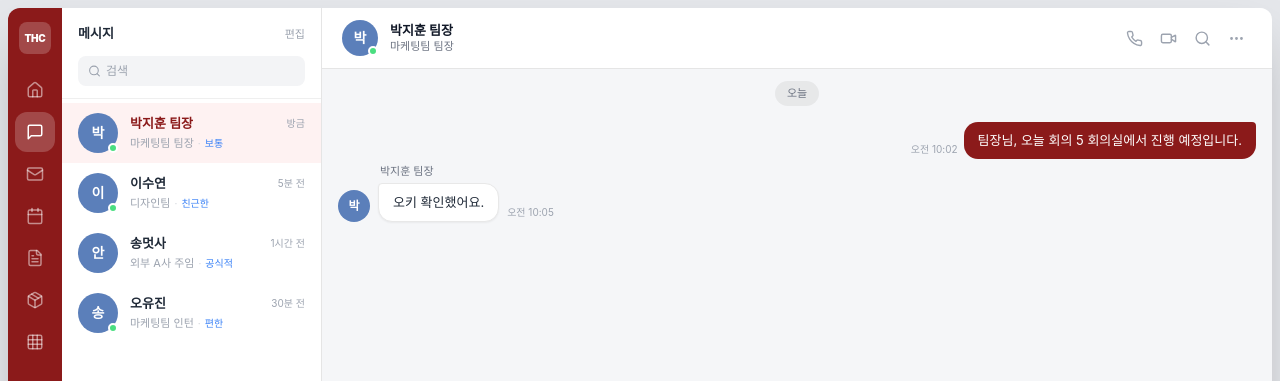
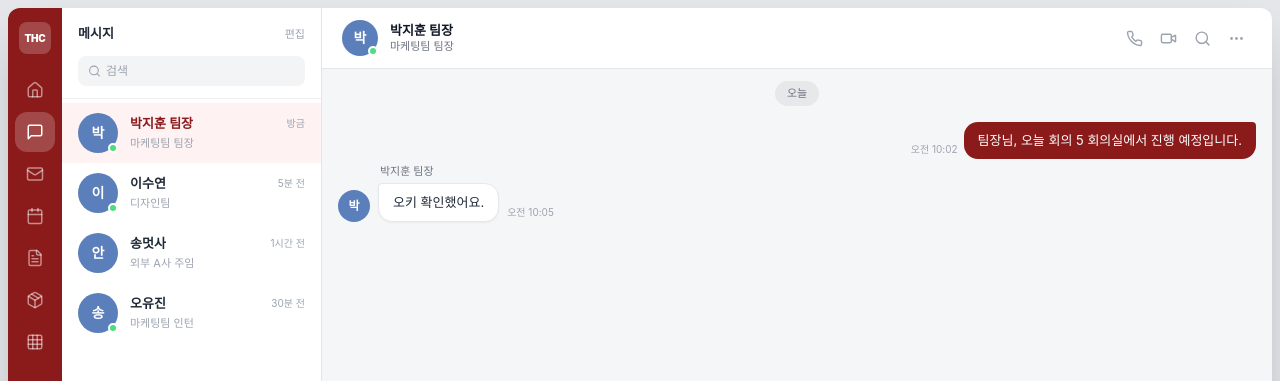
Before and after one commit to o25e/ne-nep, a React (Vite) app: page / in a window 1280 px wide. Shown: the top 381 px of the page. Built offline with nearby package versions, Linux system fonts and the light colour scheme.

Commit message:
fix: 사이드바 메시지 목록에서 친밀도 라벨 숨김

```diff
--- a/src/components/Messenger/Sidebar.tsx
+++ b/src/components/Messenger/Sidebar.tsx
@@ -1,5 +1,5 @@
 import { Search } from 'lucide-react'
-import { contacts, Contact, INTIMACY_LABELS } from '../../data/mockData'
+import { contacts, Contact } from '../../data/mockData'
 
 interface SidebarProps {
   selectedId: string
@@ -83,10 +83,6 @@ function ContactRow({
         </div>
         <div className="flex items-center gap-1 mt-0.5">
           <span className="text-[11px] text-gray-400 truncate">{contact.role}</span>
-          <span className="text-gray-300 text-[10px]">·</span>
-          <span className="text-[10px] text-blue-500 font-medium flex-shrink-0">
-            {INTIMACY_LABELS[contact.intimacy]}
-          </span>
         </div>
       </div>
     </button>
```
